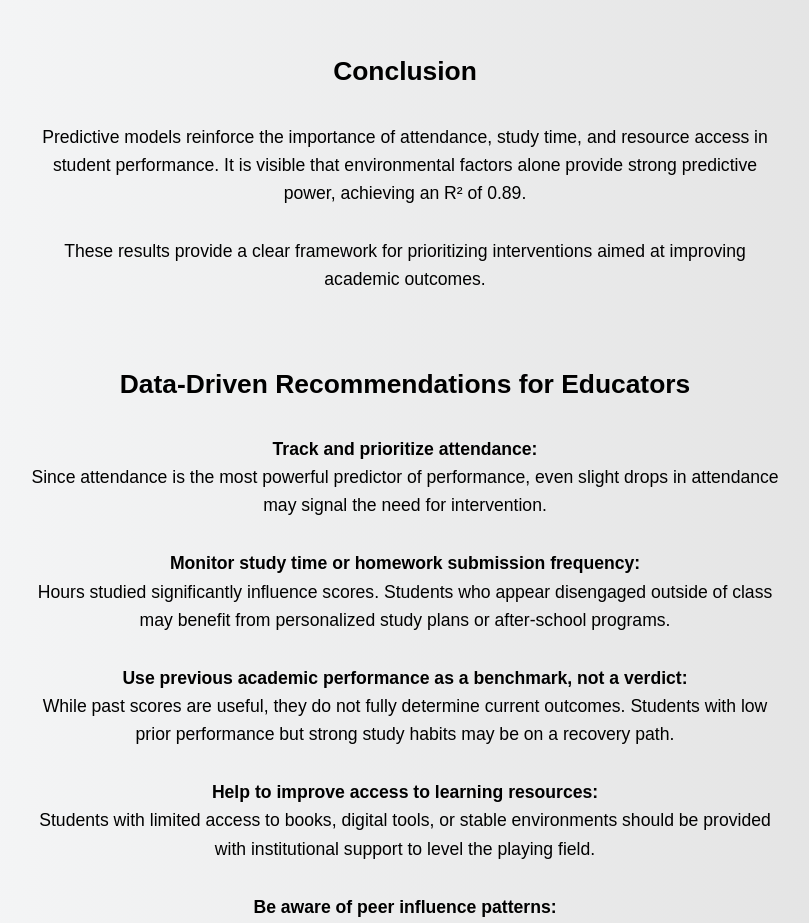
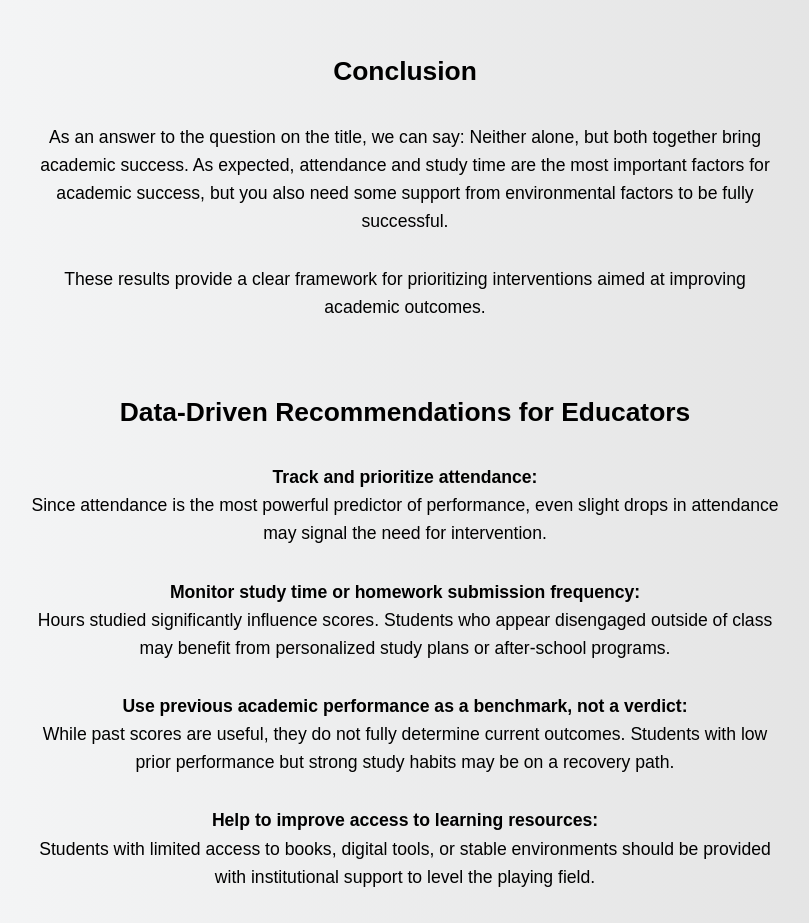
Before and after one commit to erengumusay/423project, a plain HTML site: page index.html in a window 1280 px wide. Shown: the part 5800-6723 px from the top of the page, without its empty margins (235-1044 px from the left). Drawn offline with Linux system fonts and the light colour scheme.

Commit message:
Update index.html

```diff
--- a/index.html
+++ b/index.html
@@ -156,7 +156,7 @@
   <div class="section">
     <h2>Conclusion</h2>
     <p>
-      Predictive models reinforce the importance of attendance, study time, and resource access in student performance. It is visible that environmental factors alone provide strong predictive power, achieving an R² of 0.89.
+      As an answer to the question on the title, we can say: Neither alone, but both together bring academic success. As expected, attendance and study time are the most important factors for academic success, but you also need some support from environmental factors to be fully successful.
     </p>
     <p>
       These results provide a clear framework for prioritizing interventions aimed at improving academic outcomes.
```
